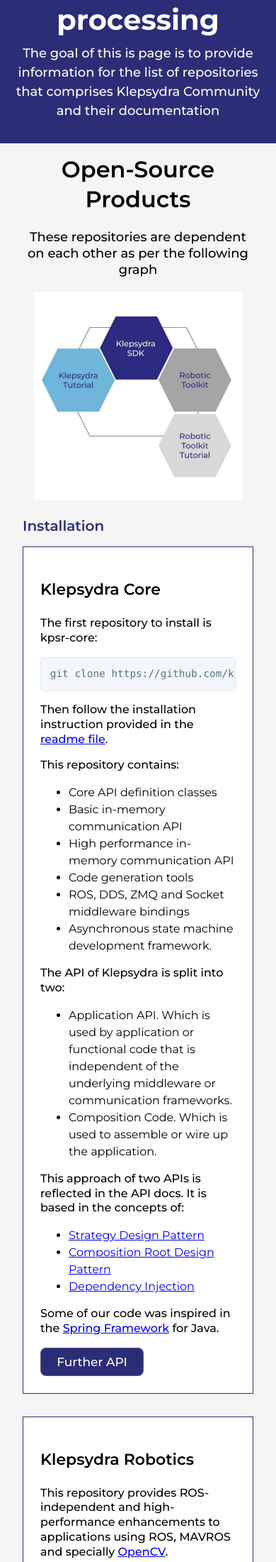
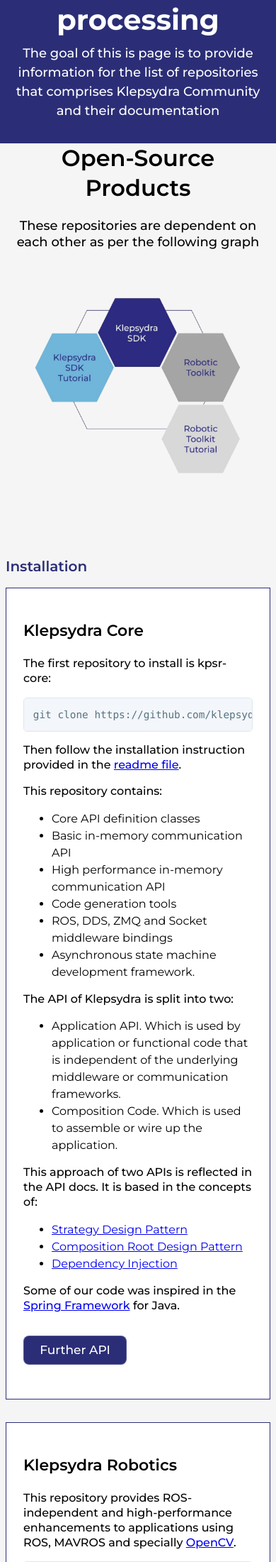
Before and after one commit to klepsydra-technologies/klepsydra-technologies.github.io, a Jekyll site: the page built from index.html, in a window 390 px wide. Shown: the part 813-3014 px from the top of the page at 71% size. Built offline with Jekyll 4.4.1, drawn with Linux system fonts in a browser that asks for light colours.

Commit message:
feat: change styles

```diff
--- a/_includes/footer.html
+++ b/_includes/footer.html
@@ -3,7 +3,7 @@
         <div>
             <p class="logo-wrapper" align="left">
                 <a href="/">
-                    <img class="logo-image" width="80%" height="50%" src="/images/klepsydra_blue_logo.png">
+                    <img class="footer-logo-image" src="/images/klepsydra_blue_logo.png">
                 </a>
             </p>
         </div>
@@ -33,7 +33,7 @@
                     <li><a href="https://www.linkedin.com/company/klepsydra-technologies/" target="_blank">Linkedin</a></li>
                     <li><a href="https://twitter.com/KlepsydraTech" target="_blank">Twitter</a></li>
                     <li><a href="https://www.youtube.com/channel/UCm3VbWMCTSUb452Yak85TMw" target="_blank">Youtube</a></li>
-                    <li><a href="https://klepsydra.org/" target="_blank">Github</a></li>
+                    <li><a href="https://github.com/klepsydra-technologies" target="_blank">Github</a></li>
                 </ul>
             </div>
             <div class="contact">
--- a/_includes/head.html
+++ b/_includes/head.html
@@ -3,7 +3,7 @@
         <div>
             <p class="logo-wrapper" align="left">
                 <a href="/">
-                    <img class="logo-image" width="15%" height="15%" src="/images/klepsydra_logo.png">
+                    <img class="logo-image" width="30%" height="15%" src="/images/klepsydra_logo.png">
                 </a>
             </p>
         </div>
--- a/assets/css/main-content.css
+++ b/assets/css/main-content.css
@@ -31,6 +31,7 @@
 
 .repository-diagram {
     text-align: center;
+    margin-bottom: 70px;
 }
 
 .repository-diagram-title {
@@ -64,6 +65,8 @@
 
 .card .card-btn, .image-block .card-btn {
     width: 7rem;
+    margin-top: 2rem;
+    margin-bottom: 1.5rem;
 }
 
 .card-ctas {
@@ -97,10 +100,26 @@
     margin-left: 20px;
 }
 
+/*Tablet*/
+@media screen and (max-width: 62em) {
+    .tutorials {
+        flex-direction: column;
+    }
+
+    .home {
+        padding: 2rem 6rem;
+    }
+
+    .tutorials .card + .card {
+        margin-left: 0;
+        margin-top: 2rem;
+    }
+}
+
 /*Mobile*/
 @media screen and (max-width: 42em) {
     .home {
-        padding: 1rem 2rem;
+        padding: 0 0.5rem;
     }
     .tutorials {
         flex-direction: column;
@@ -116,15 +135,3 @@
         margin-left: 0;
     }
 }
-
-/*Tablet*/
-@media screen and (max-width: 62em) {
-    .tutorials {
-        flex-direction: column;
-    }
-
-    .tutorials .card + .card {
-        margin-left: 0;
-        margin-top: 2rem;
-    }
-}
--- a/index.html
+++ b/index.html
@@ -11,7 +11,7 @@
     <div class="repository-diagram">
         <h1 class="repository-diagram-title">Open-Source Products</h1>
         <p class="repository-diagram-description">These repositories are dependent on each other as per the following graph</p>
-        <img class="repository-diagram-image" src="./images/opensource_products.jpg" alt="open source products">
+        <img class="repository-diagram-image" src="./images/open_source_products.png" alt="open source products">
     </div>
 
     <h2 id="installation" class="main-content-heading">Installation</h2>
@@ -39,7 +39,7 @@
             {% include klepsydra-executor-description.html %}
 
             <p align="center">
-                <img src="https://user-images.githubusercontent.com/100839634/157836809-7f8c0d0a-f680-4d86-afb7-5bdf424c4872.png" alt="klepsydra lock-free executor">
+                <img class="executor-image" src="https://user-images.githubusercontent.com/100839634/157836809-7f8c0d0a-f680-4d86-afb7-5bdf424c4872.png" alt="klepsydra lock-free executor">
             </p>
 
             <p>
```
Also changed, not shown: images/open_source_products.png (added), images/opensource_products.jpg (deleted).
